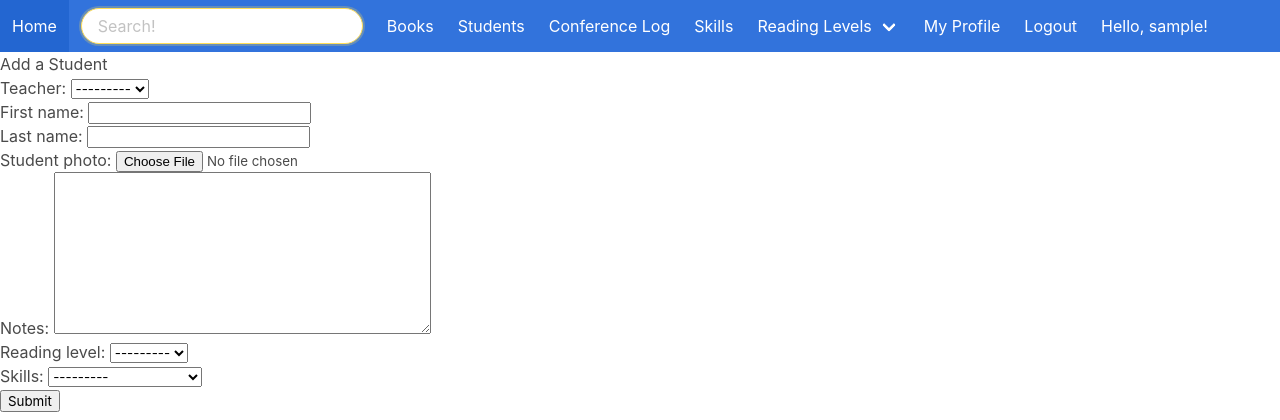
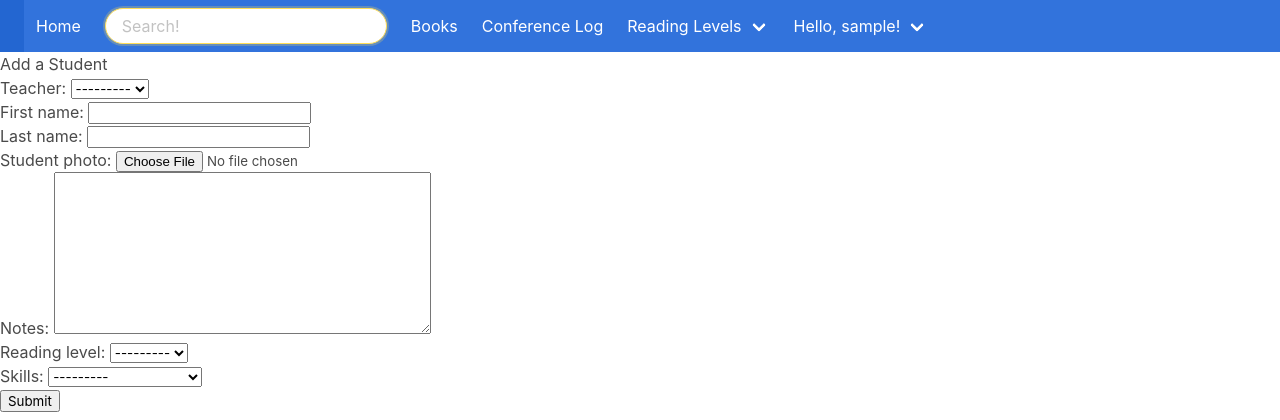
Before and after one commit to rafcevallos/teacher-capstone, a Django app: page /add_student in a window 1280 px wide. Shown: the top 420 px of the page. Run offline with Django 3.2, Linux system fonts and the light colour scheme; the visitor is signed in with stand-in values (Sample User, id 1); data comes from the database, SQL or seed files in the repository; some libraries are stand-ins or nearby versions.

Commit message:
Fixed Navbar per Client request

```diff
--- /dev/null
+++ b/readapi/models/conference_log.py
@@ -0,0 +1 @@
+# This needs to be sorted by date on the Student Detail view - newest entires will be FIRST
--- a/readapi/templates/navbar.html
+++ b/readapi/templates/navbar.html
@@ -3,19 +3,23 @@
 <!-- <link rel="stylesheet" type="text/css" href="{% static '/navbar.css' %}"> -->
 
 <nav class="navbar is-link" role="navigation" aria-label="dropdownnavigation">
+    <div class="navbar-brand">
+        <a class="navbar-item">
+        </a>
         <div class="navbar-start">
             {% if user.is_authenticated %}
-        <a class="navbar-item" href="{% url 'readapi:index' %}">Home</a>
+            <a class="navbar-item" href="{% url 'readapi:list_students' %}">Home</a>
 
             <form action="#" class="navbar-item">
-                <input class="input is-warning is-focused is-rounded" type="text" placeholder="Search!" id="search" name="search_terms">
+                <input class="input is-expanded is-warning is-focused is-rounded" type="text" placeholder="Search!" id="search"
+                    name="search_terms">
             </form>
 
 
             <a class="navbar-item" href="#">Books</a>
-        <a class="navbar-item" href="{% url 'readapi:list_students' %}">Students</a>
+            <!-- <a class="navbar-item" href="{% url 'readapi:list_students' %}">Students</a> -->
             <a class="navbar-item" href="#">Conference Log</a>
-        <a class="navbar-item" href="#">Skills</a>
+            <!-- <a class="navbar-item" href="#">Skills</a> -->
 
             <div class="navbar-item has-dropdown is-hoverable">
                 <a class="navbar-link">Reading Levels</a>
@@ -29,13 +33,22 @@
                 </div>
             </div>
 
+            <div class="navbar-item has-dropdown is-hoverable">
+                <a class="navbar-link" href="#"> Hello, {{ user.username }}!</a>
+                <div class="navbar-dropdown is-boxed">
                     <a class="navbar-item" href="#">My Profile</a>
                     <a class="navbar-item" href="{% url 'readapi:logout' %}">Logout</a>
-        <a class="navbar-item" href="#"> Hello, {{ user.username }}!</a>
+                </div>
+            </div>
             {% else %}
             <a class="navbar-item" href="{% url 'readapi:login' %}">Login</a>
             <a class="navbar-item" href="{% url 'readapi:register' %}">Register</a>
         </div>
         {% endif %}
+        <a role="button" class="navbar-burger" aria-label="menu" aria-expanded="false">
+            <span aria-hidden="true"></span>
+            <span aria-hidden="true"></span>
+            <span aria-hidden="true"></span>
+        </a>
     </div>
 </nav>
--- a/readapi/urls.py
+++ b/readapi/urls.py
@@ -9,7 +9,8 @@ app_name = "readapi"
 urlpatterns = [
     #####################
     # Index/Home URLs
-    url(r'^$', views.index, name='index'),
+    # url(r'^$', views.index, name='index'),
+    url(r'^$', views.list_students, name='list_students'),
     #####################
     # Login/Register URLs
     url(r'^login$', views.login_user, name='login'),
```
Also changed, not shown: readapi/models/book.py (+11 -0 lines), readapi/models/strategy.py (+17 -0 lines), media/studentphotos/katie.jpeg (added), readapi/models/observation.py (added). Lines whose indentation alone changed are shown as unchanged.
